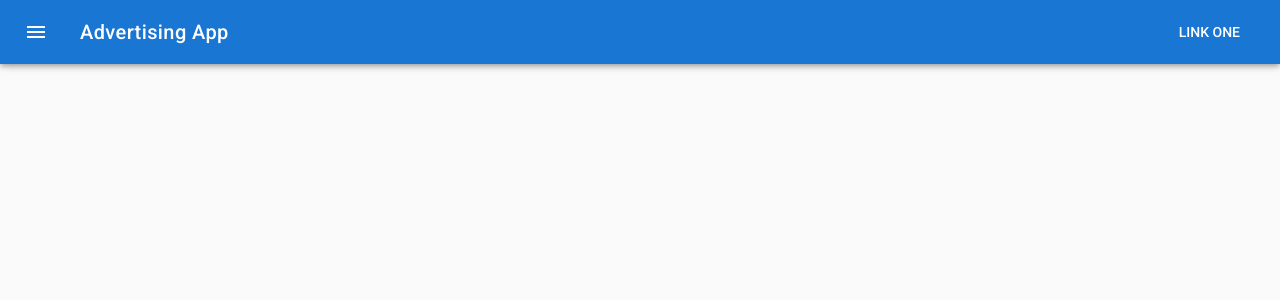
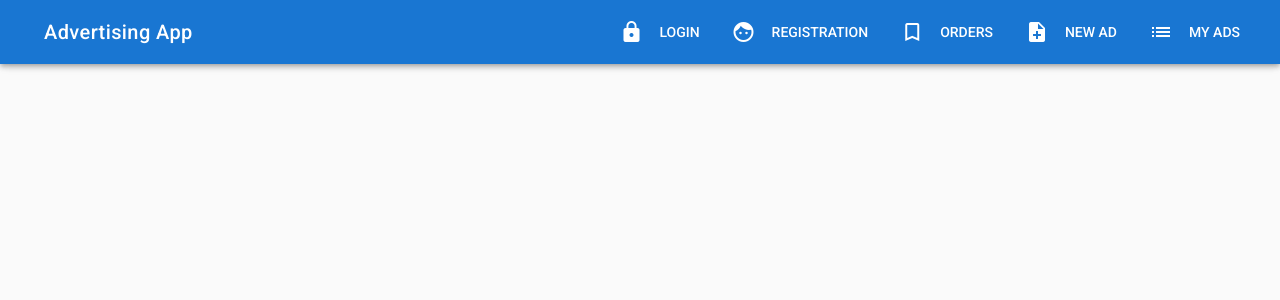
Before and after one commit to a-vershinin/AdvertisingApp, a Vue app: page / in a window 1280 px wide. Shown: the top 300 px of the page. Built offline with nearby package versions, Linux system fonts and the light colour scheme.

Commit message:
Create base NavigationDrawer, NavigationToolbarList, NavigationDrawerList

```diff
--- a/src/App.vue
+++ b/src/App.vue
@@ -1,13 +1,14 @@
 <template>
   <v-app>
-    <v-navigation-drawer app temporary></v-navigation-drawer>
+    <v-navigation-drawer app temporary v-model="drawer">
+      <NavigationDrawerList :links="links" />
+    </v-navigation-drawer>
+
     <v-toolbar app dark color="primary">
-      <v-toolbar-side-icon></v-toolbar-side-icon>
+      <v-toolbar-side-icon @click="drawer = !drawer" class="hidden-md-and-up"></v-toolbar-side-icon>
       <v-toolbar-title>Advertising App</v-toolbar-title>
       <v-spacer></v-spacer>
-      <v-toolbar-items class="hidden-sm-and-down">
-        <v-btn flat>Link One</v-btn>
-      </v-toolbar-items>
+      <NavigationToolbarList :links="links" />
     </v-toolbar>
     <v-content>
       <router-view></router-view>
@@ -17,11 +18,26 @@
 </template>
 
 <script>
+import NavigationDrawerList from './components/NavigationDrawerList';
+import NavigationToolbarList from './components/NavigationToolbarList';
+
 export default {
   name: 'App',
-  components: {},
+  components: {
+    NavigationDrawerList,
+    NavigationToolbarList,
+  },
   data() {
-    return {};
+    return {
+      drawer: false,
+      links: [
+        { title: 'Login', icon: 'lock', url: '/login' },
+        { title: 'Registration', icon: 'face', url: '/registration' },
+        { title: 'Orders', icon: 'bookmark_border', url: '/orders' },
+        { title: 'New Ad', icon: 'note_add', url: '/new' },
+        { title: 'My Ads', icon: 'list', url: '/list' },
+      ],
+    };
   },
 };
 </script>
--- /dev/null
+++ b/src/components/NavigationDrawerList.vue
@@ -0,0 +1,19 @@
+<template>
+  <v-list>
+    <v-list-tile v-for="link of links" :key="link.title" :to="link.url">
+      <v-list-tile-action>
+        <v-icon>{{ link.icon }}</v-icon>
+      </v-list-tile-action>
+
+      <v-list-tile-content>
+        <v-list-tile-title v-text="link.title"></v-list-tile-title>
+      </v-list-tile-content>
+    </v-list-tile>
+  </v-list>
+</template>
+
+<script>
+export default {
+  props: ['links'],
+};
+</script>
--- /dev/null
+++ b/src/components/NavigationToolbarList.vue
@@ -0,0 +1,14 @@
+<template>
+  <v-toolbar-items class="hidden-sm-and-down">
+    <v-btn flat v-for="link of links" :key="link.title" :to="link.url">
+      <v-icon left>{{ link.icon }}</v-icon>
+      {{ link.title }}
+    </v-btn>
+  </v-toolbar-items>
+</template>
+
+<script>
+export default {
+  props: ['links'],
+};
+</script>
```
